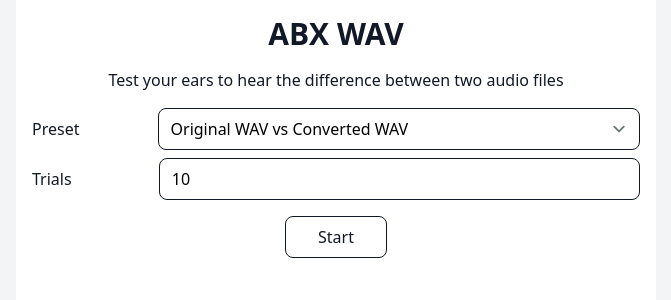
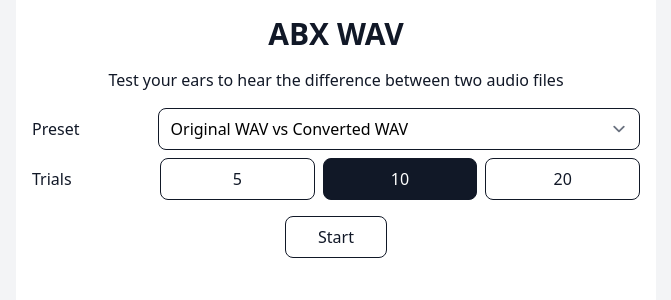
Before and after one commit to nfathoni79/abxwav, a Vue app: page / in a window 1280 px wide. Shown: the top 300 px of the page, without its empty margins (304-975 px from the left). Built offline with nearby package versions, Linux system fonts and the light colour scheme.

Commit message:
Update trials to radio

```diff
--- a/src/App.vue
+++ b/src/App.vue
@@ -279,14 +279,26 @@ const playAudio = audio => {
             focus:ring-0 focus:border-2 focus:border-gray-900">
         </label>
 
-        <label for="max-trial"
-          class="mt-2 flex justify-center items-center gap-2">
+        <div class="mt-2 flex justify-center items-center gap-2">
+          <span class="basis-1/4 text-gray-900 text-left">Trials</span>
 
-          <span class="basis-1/4 text-gray-900 text-left">Trials</span>
-          <input id="max-trial" type="number" name="maxTrial" v-model="maxTrial"
-            min="1" max="100" class="w-full border border-gray-900 rounded-lg
-            focus:ring-0 focus:border-2 focus:border-gray-900">
-        </label>
+          <div class="w-full flex justify-center items-center gap-2">
+            <ARadio id="trials-5" name="maxTrial" :value="5"
+              v-model="maxTrial" class="w-full">
+              5
+            </ARadio>
+
+            <ARadio id="trials-10" name="maxTrial" :value="10"
+              v-model="maxTrial" class="w-full">
+              10
+            </ARadio>
+
+            <ARadio id="trials-20" name="maxTrial" :value="20"
+              v-model="maxTrial" class="w-full">
+              20
+            </ARadio>
+          </div>
+        </div>
 
         <p v-if="startInfo" class="mt-2 text-gray-900">{{ startInfo }}</p>
 
```
